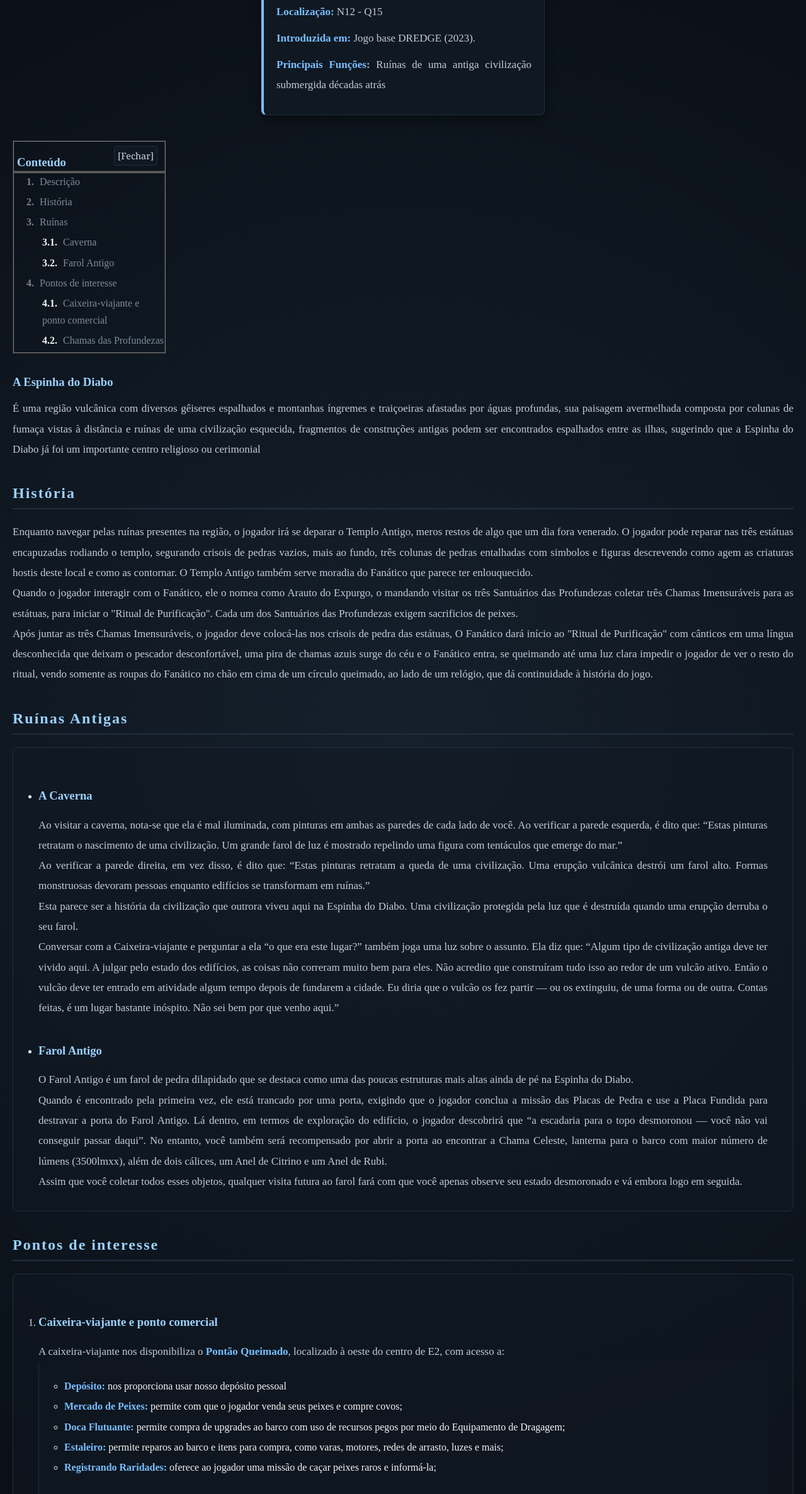
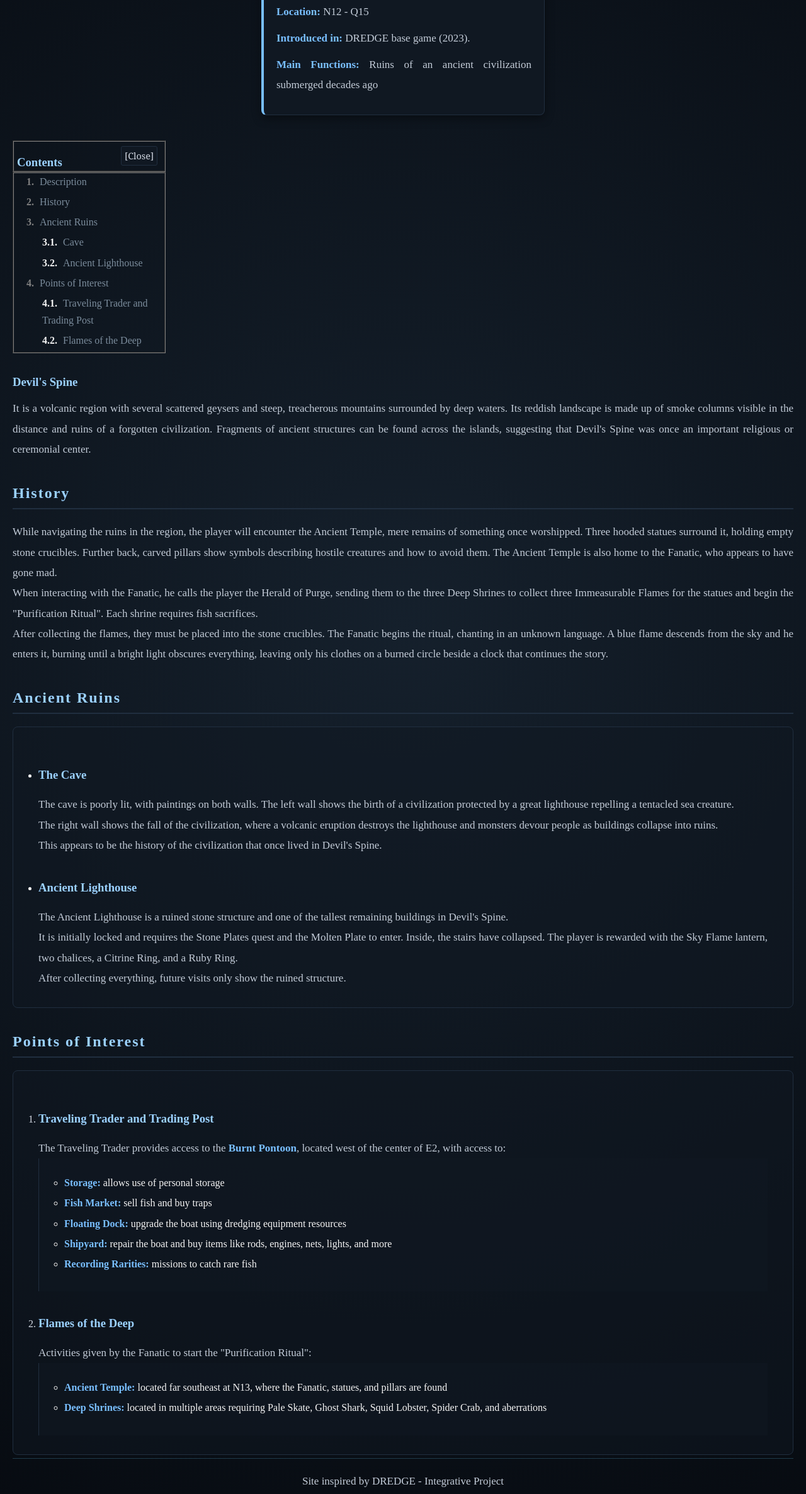
Before and after one commit to Vault05/Proj.-Integr.-Ing, a plain HTML site: page projInt.html/devilSpine.html in a window 1280 px wide. Shown: the part 427-2800 px from the top of the page at 63% size. Drawn offline with Linux system fonts and the light colour scheme.

Commit message:
Translate devilSpine.html content to English

```diff
--- a/projInt.html/devilSpine.html
+++ b/projInt.html/devilSpine.html
@@ -3,107 +3,149 @@
     <head>
         <meta charset="UTF-8">
         <meta name="viewport" content="width=device-width, initial-scale=1.0">
-        <title>DREDGE Wiki - devilSpine</title>
+        <title>DREDGE Wiki - Devil's Spine</title>
         <link rel="stylesheet" href="style.css">
     </head>
     <body class="bodyMapa">
         <header>
             <h1>DREDGE</h1>
             <nav>
-                <a href="index.html">Início</a>
-                <a href="personagens.html">Personagens</a>
-                <a href="catalogo.html">Catálogo</a>
-                <a href="bestiario.html">Bestiário</a>
-                <a href="mapa.html">Mapa</a>
+                <a href="index.html">Home</a>
+                <a href="personagens.html">Characters</a>
+                <a href="catalogo.html">Catalog</a>
+                <a href="bestiario.html">Bestiary</a>
+                <a href="mapa.html">Map</a>
             </nav>
         </header>
+
         <main class="mainGame">
-            <h2>Espinha do Diabo</h2>
+            <h2>Devil's Spine</h2>
+
             <div class="fichaTecnicaMapa">
-                <h3>Ficha Técnica</h3>
-                <p><b>Nome:</b> Devil's Spine</p>
-                <p><b>Região:</b> Arquipélago vulcânico</p>
-                <p><b>Localização:</b> N12 - Q15</p>
-                <p><b>Introduzida em:</b> Jogo base DREDGE (2023).</p>
-                <p><b>Principais Funções:</b> Ruínas de uma antiga civilização submergida décadas atrás</p>
+                <h3>Technical Sheet</h3>
+                <p><b>Name:</b> Devil's Spine</p>
+                <p><b>Region:</b> Volcanic archipelago</p>
+                <p><b>Location:</b> N12 - Q15</p>
+                <p><b>Introduced in:</b> DREDGE base game (2023).</p>
+                <p><b>Main Functions:</b> Ruins of an ancient civilization submerged decades ago</p>
             </div>
+
             <aside class="asideNav">
                 <fieldset class="fieldsetContent">
-                    <h3>Conteúdo</h3>
-                    <button class="botaoToggle" onclick="alterarConteudo(this)">[Fechar]</button>
+                    <h3>Contents</h3>
+                    <button class="botaoToggle" onclick="alterarConteudo(this)">[Close]</button>
                 </fieldset>
+
                 <fieldset class="showFieldset">
                     <ol class="olContentCatalogo">
-                        <li><a href="#introducaoDevilSpine">Descrição</a></li>
-                        <li><a href="#historiaDevilSpine">História</a></li>
-                        <li><a href="#ruinsDevilSpine">Ruínas</a>
+                        <li><a href="#introducaoDevilSpine">Description</a></li>
+                        <li><a href="#historiaDevilSpine">History</a></li>
+                        <li><a href="#ruinsDevilSpine">Ancient Ruins</a>
                             <ul>
-                                <li><a href="#caveDevilSpine">Caverna</a></li>
-                                <li><a href="#ancientLighthouseDevilSpine">Farol Antigo</a></li>
+                                <li><a href="#caveDevilSpine">Cave</a></li>
+                                <li><a href="#ancientLighthouseDevilSpine">Ancient Lighthouse</a></li>
                             </ul>
                         </li>
-                        <li><a href="#pontosDevilSpine">Pontos de interesse</a>
+                        <li><a href="#pontosDevilSpine">Points of Interest</a>
                             <ul>
-                                <li><a href="#charredPooton">Caixeira-viajante e ponto comercial</a></li>
-                                <li><a href="#ancientRuins">Chamas das Profundezas</a></li>
+                                <li><a href="#charredPooton">Traveling Trader and Trading Post</a></li>
+                                <li><a href="#ancientRuins">Flames of the Deep</a></li>
                             </ul>
                         </li>
                     </ol>
                 </fieldset>
             </aside>
+
             <article class="introducaoDevilSpine">
-                <h3 id="introducaoDevilSpine">A Espinha do Diabo</h3>
-                <p>É uma região vulcânica com diversos gêiseres espalhados e montanhas íngremes e traiçoeiras afastadas por águas profundas, sua paisagem avermelhada composta por colunas de fumaça vistas à distância e ruínas de uma civilização esquecida, fragmentos de construções antigas podem ser encontrados espalhados entre as ilhas, sugerindo que a Espinha do Diabo já foi um importante centro religioso ou cerimonial</p>
+                <h3 id="introducaoDevilSpine">Devil's Spine</h3>
+                <p>
+                    It is a volcanic region with several scattered geysers and steep, treacherous mountains surrounded by deep waters. Its reddish landscape is made up of smoke columns visible in the distance and ruins of a forgotten civilization. Fragments of ancient structures can be found across the islands, suggesting that Devil's Spine was once an important religious or ceremonial center.
+                </p>
             </article>
+
             <article class="historiaDevilSpine">
-                <h2 id="historiaDevilSpine">História</h2>
-                <p>Enquanto navegar pelas ruínas presentes na região, o jogador irá se deparar o Templo Antigo, meros restos de algo que um dia fora venerado. O jogador pode reparar nas três estátuas encapuzadas rodiando o templo, segurando crisois de pedras vazios, mais ao fundo, três colunas de pedras entalhadas com simbolos e figuras descrevendo como agem as criaturas hostis deste local e como as contornar. O Templo Antigo também serve moradia do Fanático que parece ter enlouquecido.</p>
-                <p>Quando o jogador interagir com o Fanático, ele o nomea como Arauto do Expurgo, o mandando visitar os três Santuários das Profundezas coletar três Chamas Imensuráveis para as estátuas, para iniciar o "Ritual de Purificação". Cada um dos Santuários das Profundezas exigem sacrificios de peixes.</p>
-                <p>Após juntar as três Chamas Imensuráveis, o jogador deve colocá-las nos crisois de pedra das estátuas, O Fanático dará início ao "Ritual de Purificação" com cânticos em uma língua desconhecida que deixam o pescador desconfortável, uma pira de chamas azuis surge do céu e o Fanático entra, se queimando até uma luz clara impedir o jogador de ver o resto do ritual, vendo somente as roupas do Fanático no chão em cima de um círculo queimado, ao lado de um relógio, que dá continuidade à história do jogo.</p>
+                <h2 id="historiaDevilSpine">History</h2>
+
+                <p>
+                    While navigating the ruins in the region, the player will encounter the Ancient Temple, mere remains of something once worshipped. Three hooded statues surround it, holding empty stone crucibles. Further back, carved pillars show symbols describing hostile creatures and how to avoid them. The Ancient Temple is also home to the Fanatic, who appears to have gone mad.
+                </p>
+
+                <p>
+                    When interacting with the Fanatic, he calls the player the Herald of Purge, sending them to the three Deep Shrines to collect three Immeasurable Flames for the statues and begin the "Purification Ritual". Each shrine requires fish sacrifices.
+                </p>
+
+                <p>
+                    After collecting the flames, they must be placed into the stone crucibles. The Fanatic begins the ritual, chanting in an unknown language. A blue flame descends from the sky and he enters it, burning until a bright light obscures everything, leaving only his clothes on a burned circle beside a clock that continues the story.
+                </p>
             </article>
+
             <article class="ruinsDevilSpine">
-                <h2 id="ruinsDevilSpine">Ruínas Antigas</h2>
+                <h2 id="ruinsDevilSpine">Ancient Ruins</h2>
+
                 <ul class="externList">
-                    <li><h3 id="caveDevilSpine">A Caverna</h3>
-                        <p>Ao visitar a caverna, nota-se que ela é mal iluminada, com pinturas em ambas as paredes de cada lado de você. Ao verificar a parede esquerda, é dito que: “Estas pinturas retratam o nascimento de uma civilização. Um grande farol de luz é mostrado repelindo uma figura com tentáculos que emerge do mar.”</p>
-                        <p>Ao verificar a parede direita, em vez disso, é dito que: “Estas pinturas retratam a queda de uma civilização. Uma erupção vulcânica destrói um farol alto. Formas monstruosas devoram pessoas enquanto edifícios se transformam em ruínas.”</p>
-                        <p>Esta parece ser a história da civilização que outrora viveu aqui na Espinha do Diabo. Uma civilização protegida pela luz que é destruída quando uma erupção derruba o seu farol.</p>
-                        <p>Conversar com a Caixeira-viajante e perguntar a ela “o que era este lugar?” também joga uma luz sobre o assunto. Ela diz que: “Algum tipo de civilização antiga deve ter vivido aqui. A julgar pelo estado dos edifícios, as coisas não correram muito bem para eles. Não acredito que construíram tudo isso ao redor de um vulcão ativo. Então o vulcão deve ter entrado em atividade algum tempo depois de fundarem a cidade. Eu diria que o vulcão os fez partir — ou os extinguiu, de uma forma ou de outra. Contas feitas, é um lugar bastante inóspito. Não sei bem por que venho aqui.”</p>
+                    <li>
+                        <h3 id="caveDevilSpine">The Cave</h3>
+                        <p>
+                            The cave is poorly lit, with paintings on both walls. The left wall shows the birth of a civilization protected by a great lighthouse repelling a tentacled sea creature.
+                        </p>
+                        <p>
+                            The right wall shows the fall of the civilization, where a volcanic eruption destroys the lighthouse and monsters devour people as buildings collapse into ruins.
+                        </p>
+                        <p>
+                            This appears to be the history of the civilization that once lived in Devil's Spine.
+                        </p>
                     </li>
-                    <li><h3 id="ancientLighthouseDevilSpine">Farol Antigo</h3>
-                        <p>O Farol Antigo é um farol de pedra dilapidado que se destaca como uma das poucas estruturas mais altas ainda de pé na Espinha do Diabo.</p>
-                        <p>Quando é encontrado pela primeira vez, ele está trancado por uma porta, exigindo que o jogador conclua a missão das Placas de Pedra e use a Placa Fundida para destravar a porta do Farol Antigo. Lá dentro, em termos de exploração do edifício, o jogador descobrirá que “a escadaria para o topo desmoronou — você não vai conseguir passar daqui”. No entanto, você também será recompensado por abrir a porta ao encontrar a Chama Celeste, lanterna para o barco com maior número de lúmens (3500lmxx), além de dois cálices, um Anel de Citrino e um Anel de Rubi.</p>
-                        <p>Assim que você coletar todos esses objetos, qualquer visita futura ao farol fará com que você apenas observe seu estado desmoronado e vá embora logo em seguida.</p>
+
+                    <li>
+                        <h3 id="ancientLighthouseDevilSpine">Ancient Lighthouse</h3>
+                        <p>
+                            The Ancient Lighthouse is a ruined stone structure and one of the tallest remaining buildings in Devil's Spine.
+                        </p>
+                        <p>
+                            It is initially locked and requires the Stone Plates quest and the Molten Plate to enter. Inside, the stairs have collapsed. The player is rewarded with the Sky Flame lantern, two chalices, a Citrine Ring, and a Ruby Ring.
+                        </p>
+                        <p>
+                            After collecting everything, future visits only show the ruined structure.
+                        </p>
                     </li>
                 </ul>
             </article>
+
             <article class="pontosDevilSpine">
-                <h2 id="pontosDevilSpine">Pontos de interesse</h2>
+                <h2 id="pontosDevilSpine">Points of Interest</h2>
+
                 <ol class="externList">
-                    <li><h3 id="charredPooton">Caixeira-viajante e ponto comercial</h3>
-                        <p>A caixeira-viajante nos disponibiliza o <b>Pontão Queimado</b>, localizado à oeste do centro de E2, com acesso a:</p>
+                    <li>
+                        <h3 id="charredPooton">Traveling Trader and Trading Post</h3>
+                        <p>
+                            The Traveling Trader provides access to the <b>Burnt Pontoon</b>, located west of the center of E2, with access to:
+                        </p>
                         <ul class="internList">
-                            <li><b>Depósito:</b> nos proporciona usar nosso depósito pessoal</li>
-                            <li><b>Mercado de Peixes:</b> permite com que o jogador venda seus peixes e compre covos;</li>
-                            <li><b>Doca Flutuante:</b> permite compra de upgrades ao barco com uso de recursos pegos por meio do Equipamento de Dragagem;</li>
-                            <li><b>Estaleiro:</b> permite reparos ao barco e itens para compra, como varas, motores, redes de arrasto, luzes e mais;</li>
-                            <li><b>Registrando Raridades:</b> oferece ao jogador uma missão de caçar peixes raros e informá-la;</li>
+                            <li><b>Storage:</b> allows use of personal storage</li>
+                            <li><b>Fish Market:</b> sell fish and buy traps</li>
+                            <li><b>Floating Dock:</b> upgrade the boat using dredging equipment resources</li>
+                            <li><b>Shipyard:</b> repair the boat and buy items like rods, engines, nets, lights, and more</li>
+                            <li><b>Recording Rarities:</b> missions to catch rare fish</li>
                         </ul>
                     </li>
-                    <li><h3 id="ancientRuins">Chamas das Profundezas</h3>
-                        <p>Pontos da Atividade dada pelo Fanático para iniciar o "Ritual de Purificação":</p>
+
+                    <li>
+                        <h3 id="ancientRuins">Flames of the Deep</h3>
+                        <p>Activities given by the Fanatic to start the "Purification Ritual":</p>
                         <ul class="internList">
-                            <li><b>Templo Antigo:</b> localizado ao estremo sudeste em N13, local aonde se encontra o Fanático, as estátuas e as colunas de pedra;</li>
-                            <li><b>Santuários das Profundezas:</b> localizado ao ectremo sudeste de P14 exige Raia Albina (Pale Skate) e um Tubarão-Fantasma (Ghost Shark); localizado na divisória direita entre P12, e P13, Lagosta-Agachada (Squad Lobster) e um Carangueijo-Aranha-Gigante (Spider Crab); localizado leste em O14, exige duas aberações (qualquer aberração).
-                            </li>
+                            <li><b>Ancient Temple:</b> located far southeast at N13, where the Fanatic, statues, and pillars are found</li>
+                            <li><b>Deep Shrines:</b> located in multiple areas requiring Pale Skate, Ghost Shark, Squid Lobster, Spider Crab, and aberrations</li>
                         </ul>
                     </li>
                 </ol>
             </article>
+
         </main>
+
         <footer>
-            <p>Site inspirado em DREDGE - Projeto Integrador</p>
+            <p>Site inspired by DREDGE - Integrative Project</p>
         </footer>
+
         <script src="script.js"></script>
     </body>
 </html>
```
